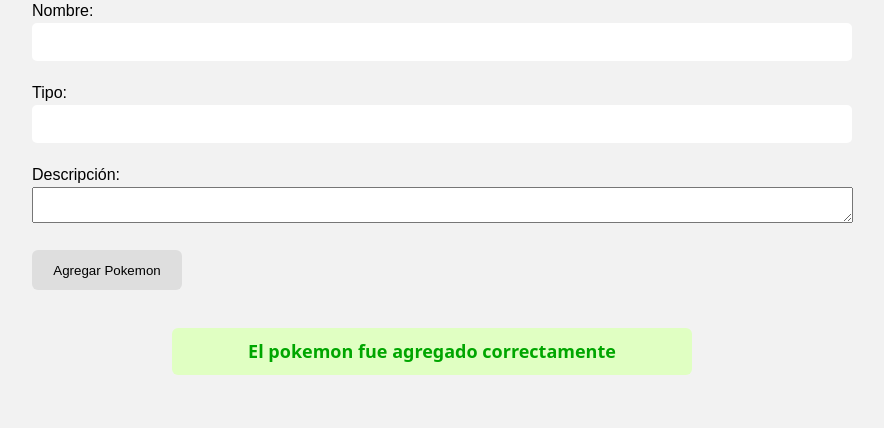
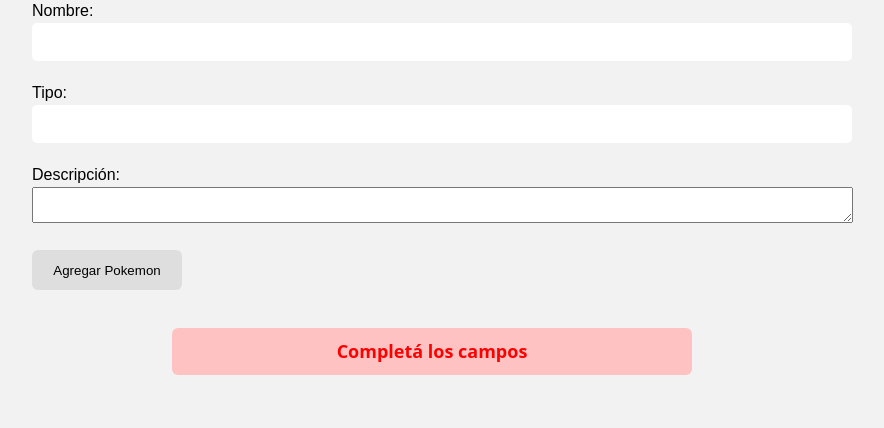
Before and after one commit to jazmindestefano/PokedexPHP, a PHP site: page /formularios/agregarPokemon.php?add=false in a window 1280 px wide. Shown: the part 135-563 px from the top of the page, without its empty margins (208-1092 px from the left). Run offline with PHP 8.4, Linux system fonts and the light colour scheme; the visitor is signed in with stand-in values (Sample User, id 1).

Commit message:
estilos add poke

```diff
--- a/formularios/agregarPokemon.css
+++ b/formularios/agregarPokemon.css
@@ -3,6 +3,19 @@
         font-weight: bold;
         font-family: system-ui;
         background-color: #e0ffc2;
+        padding: 10px;
+        text-align: center;
+        font-size: 18px;
+        border-radius: 6px;
+        width: 500px;
+        margin-bottom: 20px;
+    }
+
+    .pokemon-no-agregado {
+        color: red;
+        font-weight: bold;
+        font-family: system-ui;
+        background-color: #ffc2c2;
         padding: 10px;
         text-align: center;
         font-size: 18px;
--- a/formularios/agregarPokemon.php
+++ b/formularios/agregarPokemon.php
@@ -41,13 +41,19 @@
             </div>
         </div>
         </div>
-        <button class="button-add-pokemon" type="submit">Agregar Pokemon</button>
+        <button class="button-add-pokemon" name="addButton" type="submit">Agregar Pokemon</button>
     <div style="width: 100%; display: flex; justify-content: center">
-			<?php if (isset($_GET["add"]) && $_GET["add"]) {
+			<?php if (isset($_GET["add"]) && $_GET["add"] == "true") {
 
 				echo "<p class='pokemon-agregado'>El pokemon fue agregado correctamente</p>";
 			}
-			?>
+
+            if (isset($_GET["add"]) && $_GET["add"] == "false") {
+
+                echo "<p class='pokemon-no-agregado'>Completá los campos</p>";
+            }
+
+            ?>
     </div>
     </form>
 </main>
--- a/register/register.php
+++ b/register/register.php
@@ -26,6 +26,5 @@
 
     <input type="submit" value="Registrarse">
 </form>
-<c
 </body>
 </html>
```
Also changed, not shown: formularios/agregarPokemonPost.php (+9 -7 lines), scripts/validacionFormularios.js (line endings or trailing spaces).
